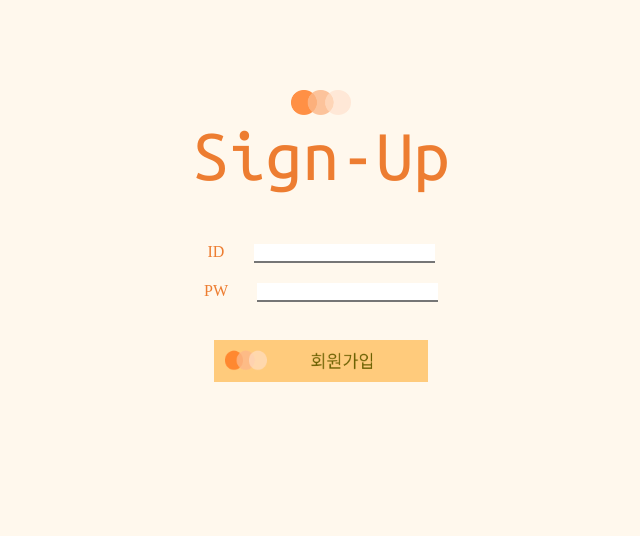
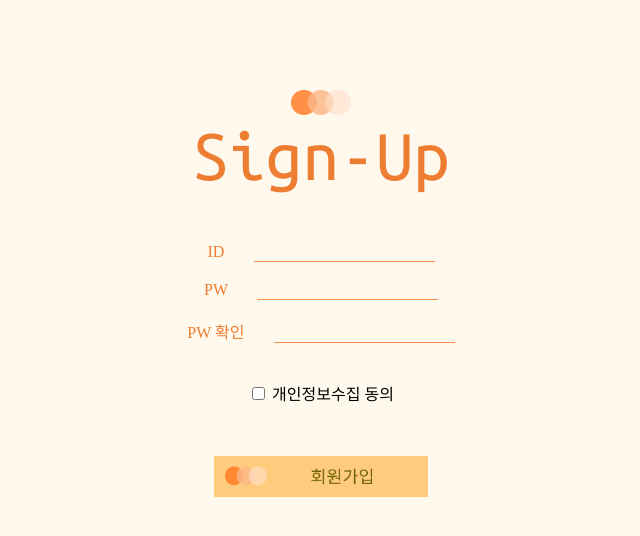
Before and after one commit to arimSeo/Graduate-proj, a Django app: template tastyproject/accounts/templates/registration/register.html in a window 1280 px wide. Shown: the top 536 px of the page, without its empty margins (319-959 px from the left). Run offline with Django 3.2, Linux system fonts and the light colour scheme; the template is opened without the code that fills it, so the values that code supplies are empty.

Commit message:
[Frontend]회원가입/로그인 페이지css

```diff
--- a/tastyproject/accounts/static/css/register.css
+++ b/tastyproject/accounts/static/css/register.css
@@ -14,12 +14,26 @@ body{
     margin:4% 0 1.5% 0;
     color:#ED7D31;
 }
-.pw{
+.pw1{
+    margin:0 0 1.5% 0;
+    color:#ED7D31;
+}
+.pw2{
     margin:0 0 3% 0;
     color:#ED7D31;
 }
 
+input:focus{
+    outline:none;
+}
 
+#email, #pass, #check{
+    border-top:0;
+    border-left: 0;
+    border-right: 0;
+    border-bottom: 1.4px solid #f88e47;
+    background:transparent;
+}
 
 #email{
     margin-left: 2%;
@@ -37,7 +51,7 @@ body{
 }
 
 .regi_btn{
-    margin:0 0 0.5% 0;
+    margin:4% 0 0.5% 0;
     width:17%;
 }
 
@@ -46,5 +60,21 @@ body{
     body{
         margin-top: 40%;
     }
+    .idid{
+        margin:12% 0 5% 0;
+    }
+    .pw2{
+        margin-top:5%;
+        margin-bottom: 11%;
+    }
+/*
+    .labelEmail{
+        margin-left:6%;
+    } */
+
+    .regi_btn{
+        margin:8% 0 0.5% 0;
+        width:45%;
+    }
 
 }
--- a/tastyproject/accounts/templates/registration/register.html
+++ b/tastyproject/accounts/templates/registration/register.html
@@ -24,11 +24,23 @@
             <input type="text" id="email" name="username" autocomplete="off" required>
         </div>
 
-        <div class="pw">
+        <div class="pw1">
             <label for="pass" class="labelPass">
                 <span>PW</span>
             </label>
             <input type="password" id="pass" name="password1" required>
+        </div>
+        <div class="pw2">
+            <label for="pass" class="labelPass">
+                <span>PW 확인</span>
+            </label>
+            <input type="password" id="pass" name="password2" required>
+        </div>
+        <div class="check">
+            <input type="checkbox" id="check" class="labelCheck">
+            <label for="check" class="labelPass">
+                <span>개인정보수집 동의</span>
+            </label>
         </div>
 
         <input type="image" src="{% static 'image/Group 3.png' %}" class="regi_btn">
```
Also changed, not shown: tastyproject/accounts/static/css/login.css (+16 -10 lines).
